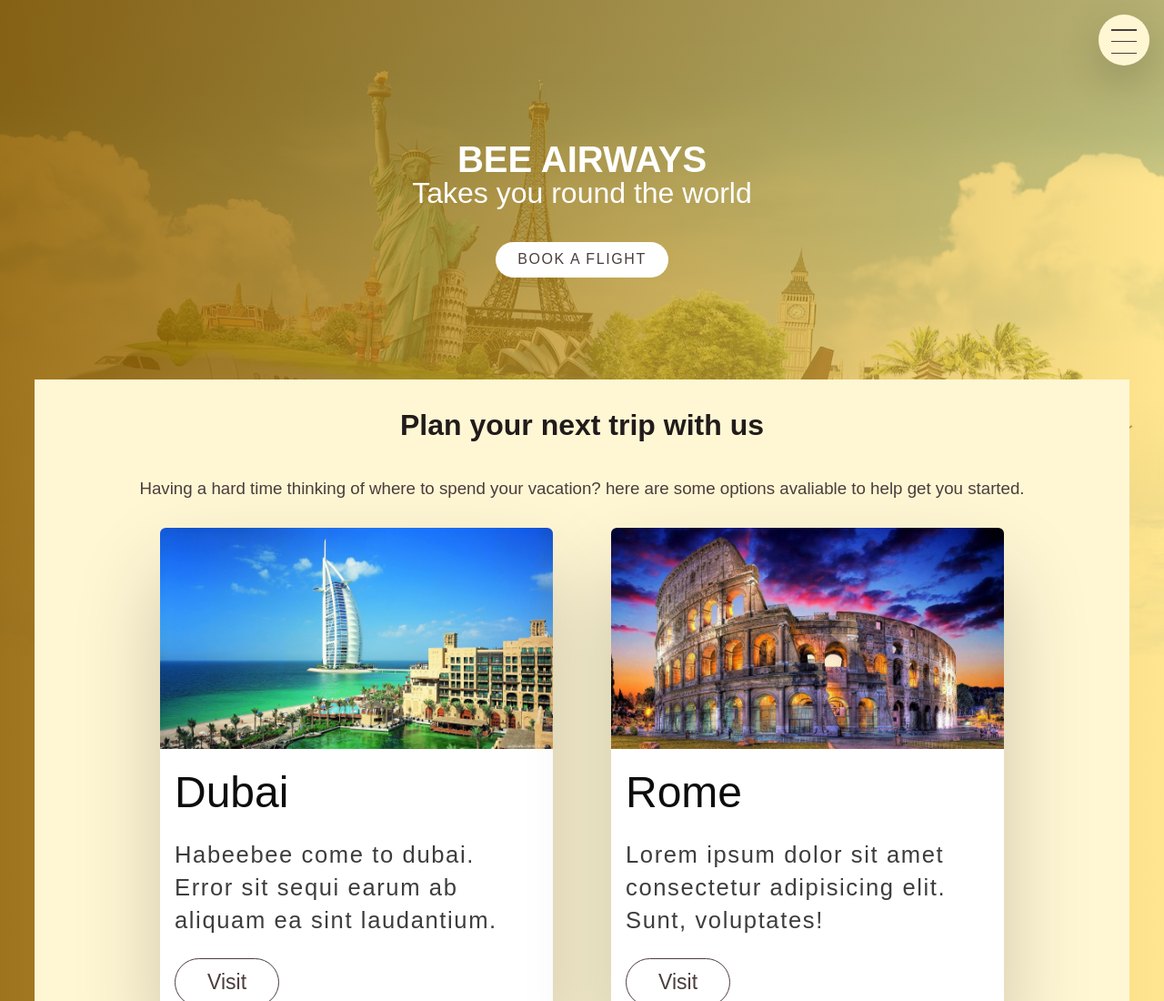
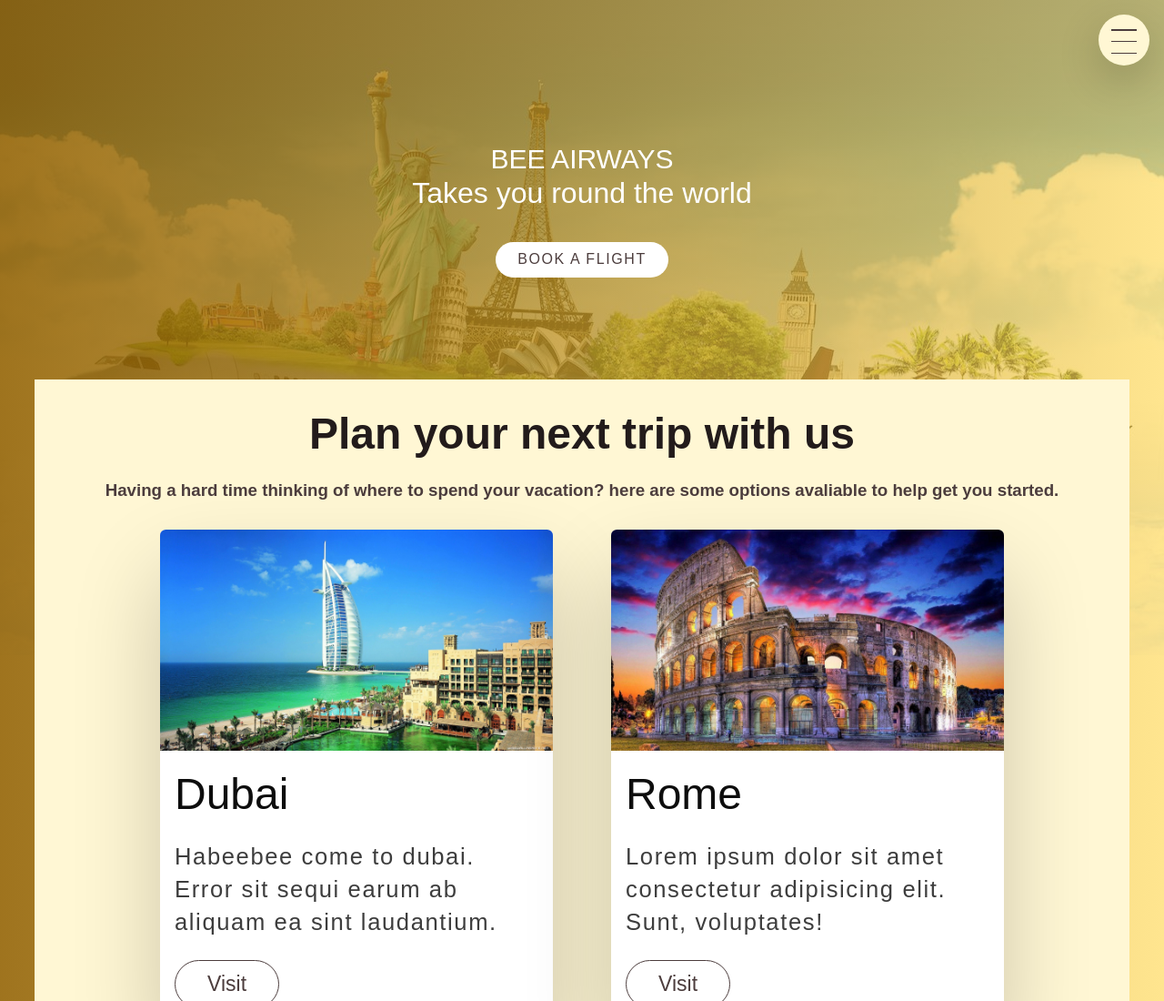
Before and after one commit to Habeeb-bee/Bee-Airways, a website: page index.html in a window 1280 px wide. Shown: the top 1100 px of the page at 91% size. Drawn offline with Linux system fonts and the light colour scheme.

Commit message:
Add files via upload

```diff
--- a/sass/layouts/_trip.scss
+++ b/sass/layouts/_trip.scss
@@ -62,3 +62,23 @@
     line-height: 1.4;
     color: #3d3d3d;
     margin-bottom: 1.5rem; }
+
+
+@media (min-width:40rem) {
+
+  .plan-disc {
+    font-weight: 800;
+    font-size: 2.4em; }
+}
+
+@media (min-width:40rem) {
+
+  .plan-disc {
+    font-weight: 900;
+    font-size: 3em;
+    padding: 2rem 2rem .5rem 2rem; }
+
+    .trip-disc {
+      padding: 1rem 2rem .5rem 2rem;
+      font-weight: 600; }
+}
```
Also changed, not shown: css/style.css.
